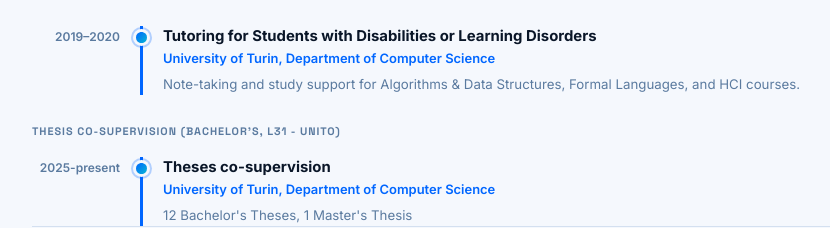
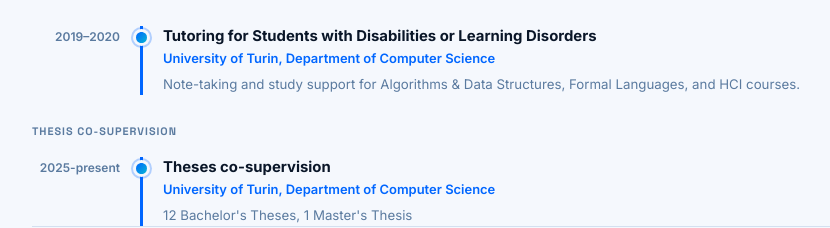
Before and after one commit to angelogeninatti/angelogeninatti.github.io, a plain HTML site: page index.html in a window 1280 px wide. Shown: the part 9105-9333 px from the top of the page, without its empty margins (202-1032 px from the left). Drawn offline with Linux system fonts and the light colour scheme.

Commit message:
Fixed typo

```diff
--- a/index.html
+++ b/index.html
@@ -1033,7 +1033,7 @@
           </div>
         </div></div>
 
-      <div class="exp-sub-subheading">Thesis Co-supervision (Bachelor's, L31 - UniTo)</div>
+      <div class="exp-sub-subheading">Thesis Co-supervision</div>
       <div class="timeline" id="teaching-thesis-list">
         <div class="tl-item fade-in">
           <div class="tl-date">2025-present</div>
```
